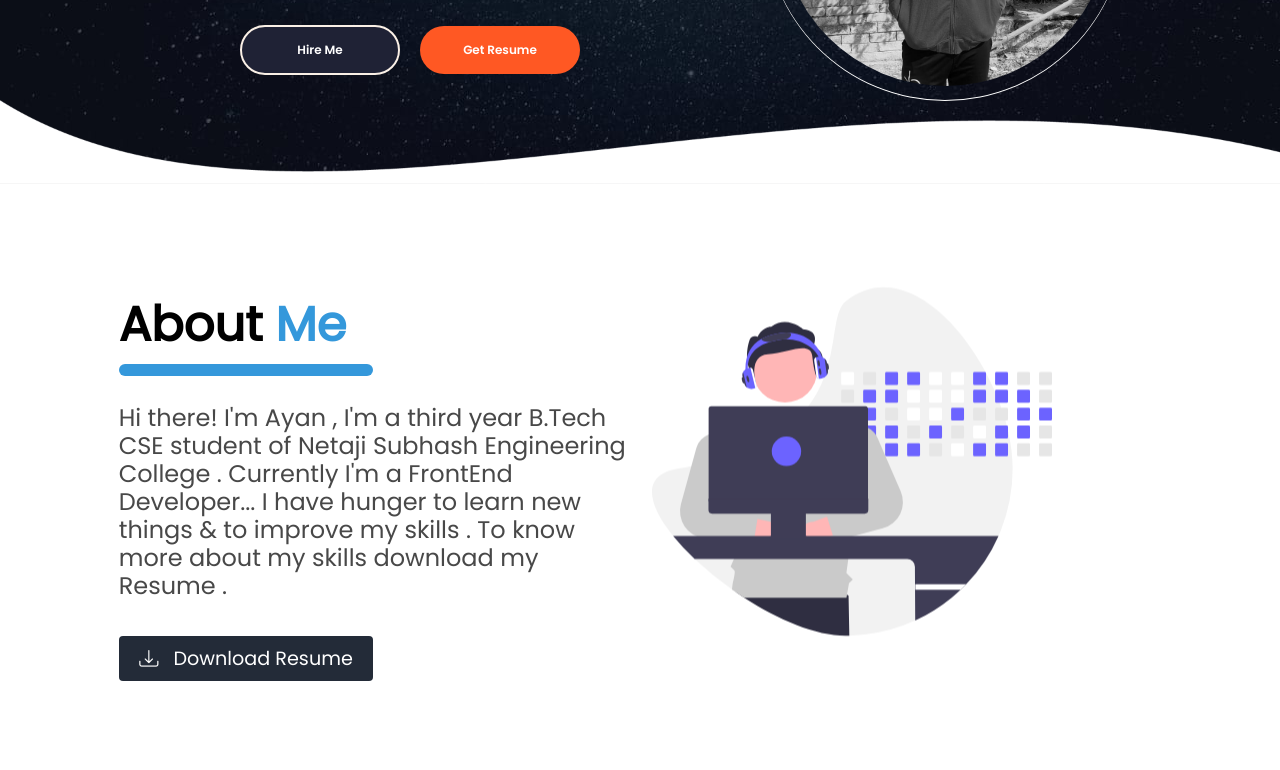
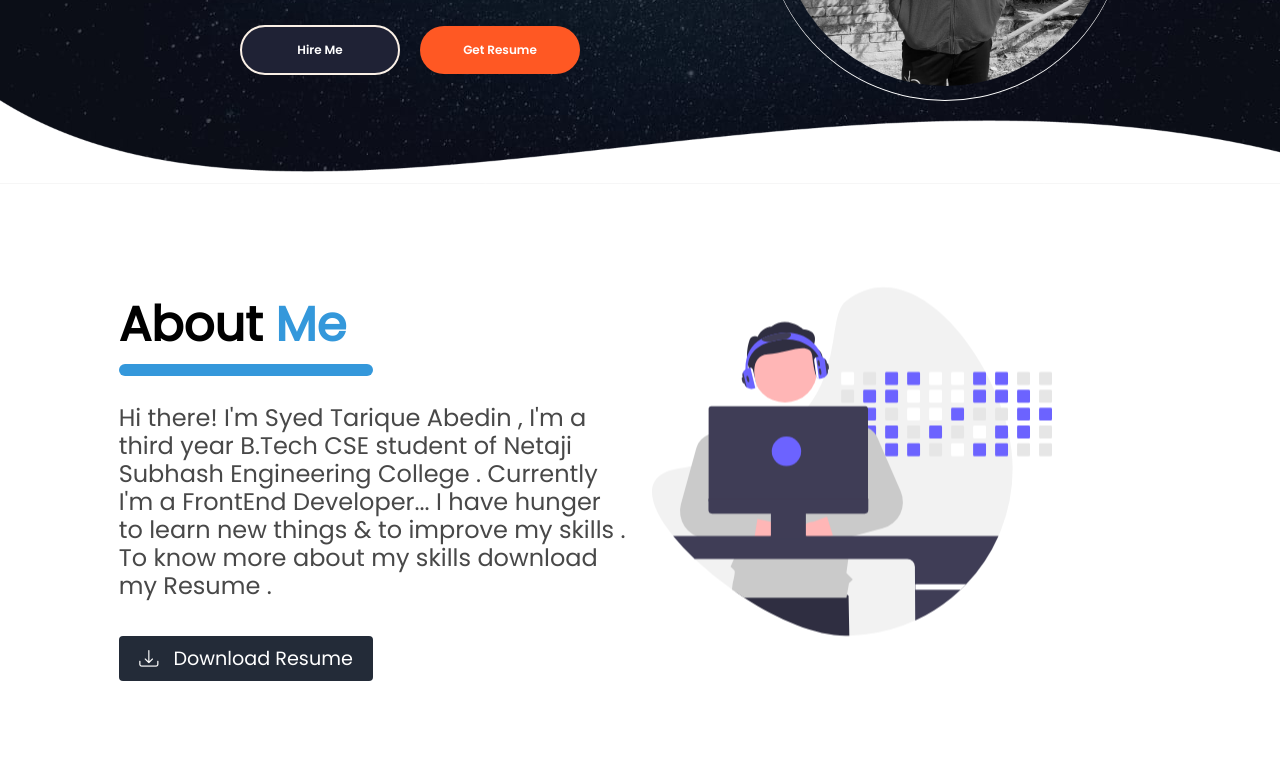
Before and after one commit to Syedtariqu/MyPortfolio, a React (Create React App) app: page / in a window 1280 px wide. Shown: the part 397-1167 px from the top of the page. Built offline with nearby package versions, Linux system fonts and the light colour scheme.

Commit message:
Update About.js

```diff
--- a/src/Protfolio/About.js
+++ b/src/Protfolio/About.js
@@ -41,7 +41,7 @@ const About = () => {
                     initial="hidden"
                     whileInView="visible">
                     Hi there!
-                    I'm Ayan ,
+                    I'm Syed Tarique Abedin ,
                     I'm a third year B.Tech CSE student of Netaji Subhash Engineering College .
                     Currently I'm a FrontEnd Developer... I have hunger to learn new things &  to improve my skills . To know more about my skills download my Resume .
                   </motion.h2>
```
